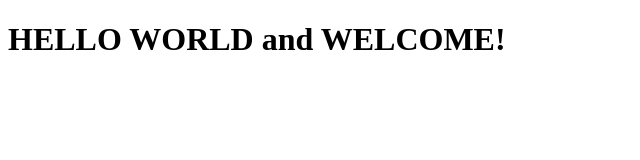
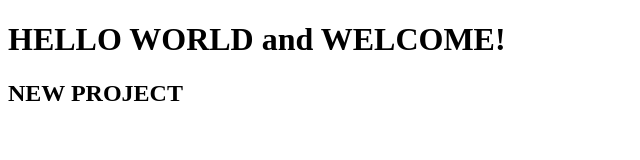
Before and after one commit to NebilaZorgane/Documentary, a plain HTML site: page index.html in a window 1280 px wide. Shown: the whole page, without its empty margins (0-640 px from the left). Drawn offline with Linux system fonts and the light colour scheme.

Commit message:
mofif page

```diff
--- a/index.html
+++ b/index.html
@@ -11,5 +11,6 @@
    </body>
 
    <h1>HELLO WORLD and WELCOME!</h1>
+   <h2>NEW PROJECT</h2>
 
 </html>
```
